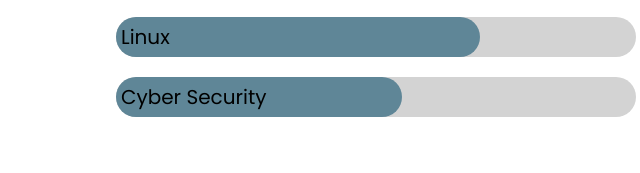
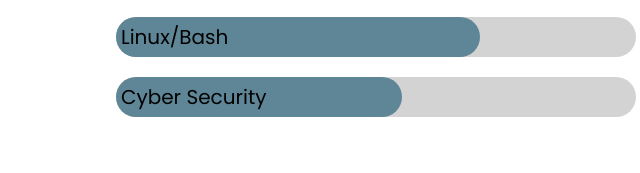
Before and after one commit to ferdisefaduzgun/ferdisefaduzgun.github.io, a plain HTML site: page index.html in a window 1280 px wide. Shown: the part 559-732 px from the top of the page, 514-1154 px from the left. Drawn offline with nearby package versions, Linux system fonts and the light colour scheme.

Commit message:
Update index.html

```diff
--- a/index.html
+++ b/index.html
@@ -104,7 +104,7 @@
                     <div class="div3" id="y">Javascript</div>
                 </div>
                 <div class="skill" id="k">
-                    <div class="div4">Linux</div>
+                    <div class="div4">Linux/Bash</div>
                 </div>
                 <div class="skill" id="j">
                     <div class="div5">Cyber Security</div>
```
